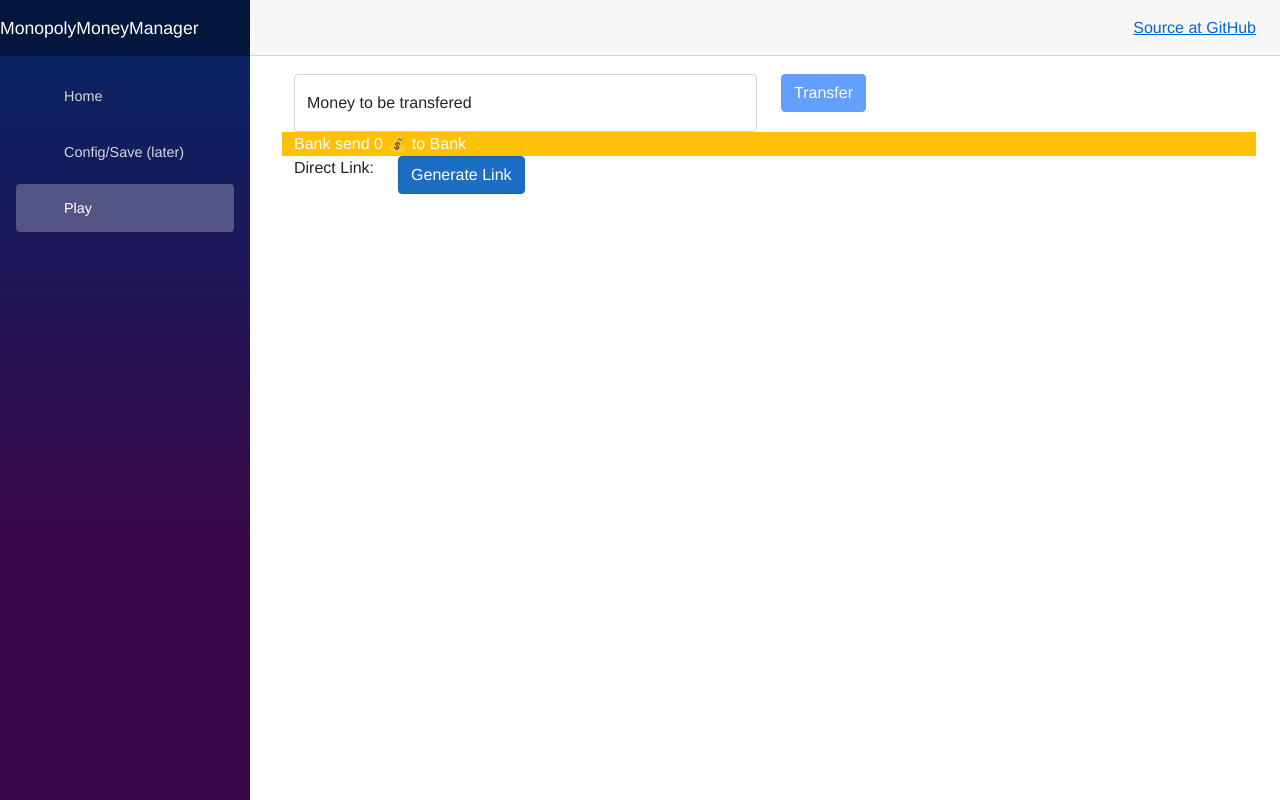
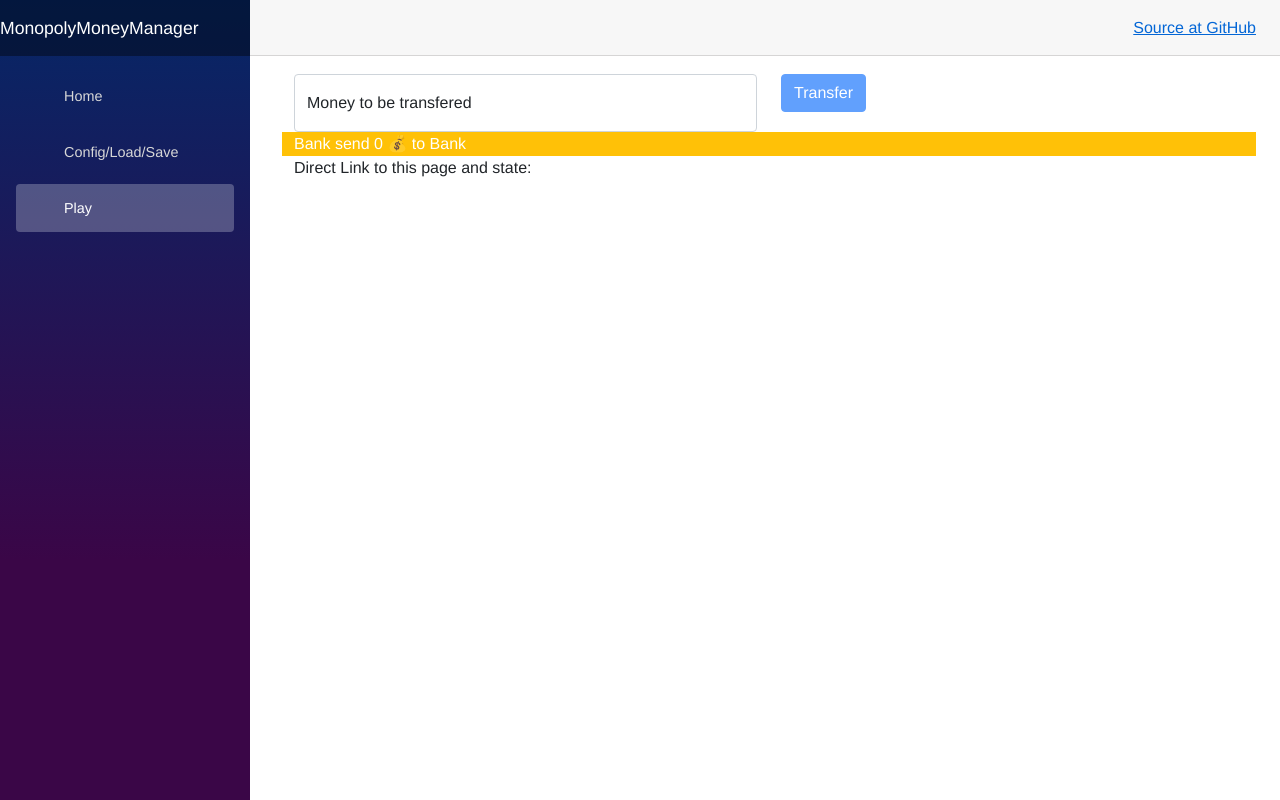
Before and after one commit to tzuehlke/MonopolyMoneyManager, an ASP.NET Core app: page /monopoly in a window 1280 px wide. Run offline with ASP.NET Core 8, Linux system fonts and the light colour scheme; style sheets or scripts are compiled from the project's sources; some libraries are stand-ins or nearby versions.

Commit message:
some design bug fixes

```diff
--- a/Pages/Index.razor
+++ b/Pages/Index.razor
@@ -7,7 +7,7 @@
 </div>
 
 @code{
-    private string Documentation {get;set;} = "*Loading...*";
+    private string Documentation {get;set;} = "*Loading Readme from GitHub ...*";
     protected override async Task OnInitializedAsync()
     {
         Documentation = await Http.GetStringAsync("https://raw.githubusercontent.com/tzuehlke/MonopolyMoneyManager/main/README.md");
--- a/Pages/Monopoly.razor
+++ b/Pages/Monopoly.razor
@@ -51,7 +51,7 @@
   </div>
 </div>
 <div>
-  <DirectLink @ref="directLink" ShowButton=true Infotext="Direct Link:" />
+  <DirectLink @ref="directLink" ShowButton=false Infotext="Direct Link to this page and state:" />
 </div>
 
 @code{
--- a/Shared/NavMenu.razor
+++ b/Shared/NavMenu.razor
@@ -14,7 +14,7 @@
         </li>
         <li class="nav-item px-3">
             <NavLink class="nav-link" href="config">
-                <span class="oi oi-plus" aria-hidden="true"></span> Config/Save (later)
+                <span class="oi oi-plus" aria-hidden="true"></span> Config/Load/Save
             </NavLink>
         </li>
         <li class="nav-item px-3">
--- a/wwwroot/css/app.css
+++ b/wwwroot/css/app.css
@@ -1,4 +1,4 @@
-@import url('open-iconic/font/css/open-iconic-bootstrap.min.css');
+/*@import url('open-iconic/font/css/open-iconic-bootstrap.min.css');*/
 
 html, body {
     font-family: 'Helvetica Neue', Helvetica, Arial, sans-serif;
--- a/wwwroot/index.html
+++ b/wwwroot/index.html
@@ -13,6 +13,7 @@
     <!-- <link rel="stylesheet" href="https://cdn.jsdelivr.net/npm/bootstrap@4.6.1/dist/css/bootstrap.min.css" integrity="sha384-zCbKRCUGaJDkqS1kPbPd7TveP5iyJE0EjAuZQTgFLD2ylzuqKfdKlfG/eSrtxUkn" crossorigin="anonymous"> -->
     <link href="css/app.css" rel="stylesheet" />
     <link href="MonopolyMoneyManager.styles.css" rel="stylesheet" />
+    <link rel="stylesheet" href="https://cdnjs.cloudflare.com/ajax/libs/open-iconic/1.1.1/font/css/open-iconic-bootstrap.min.css" integrity="sha512-UyNhw5RNpQaCai2EdC+Js0QL4RlVmiq41DkmCJsRV3ZxipG2L0HhTqIf/H9Hp8ez2EnFlkBnjRGJU2stW3Lj+w==" crossorigin="anonymous" referrerpolicy="no-referrer" />
 </head>
 
 <body>
```
Also changed, not shown: README.md.
